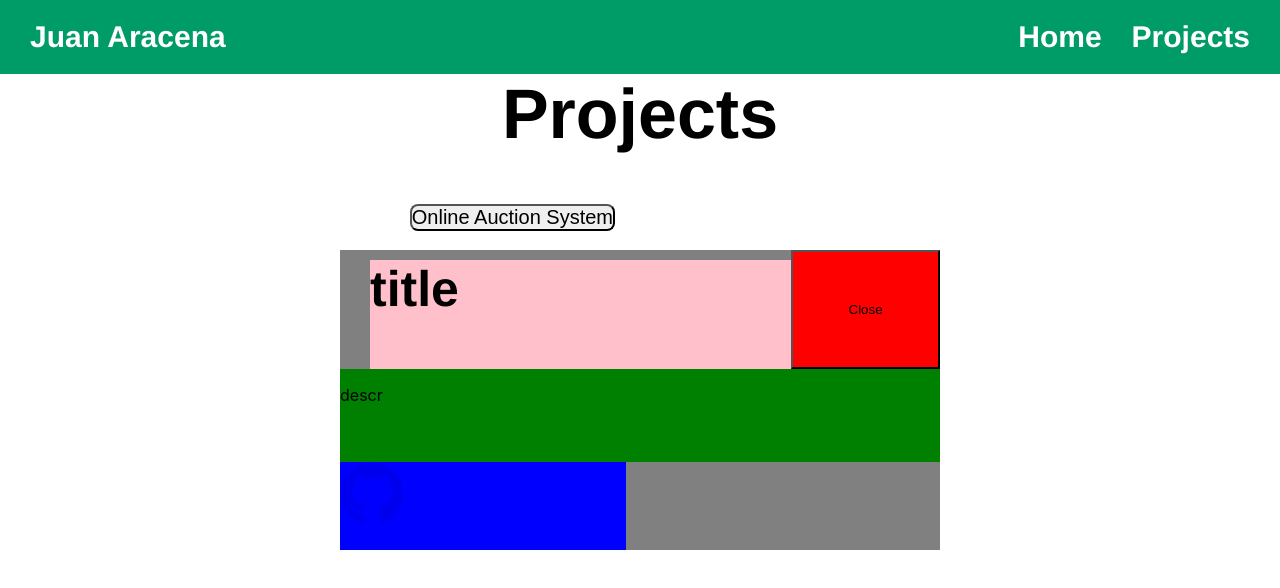
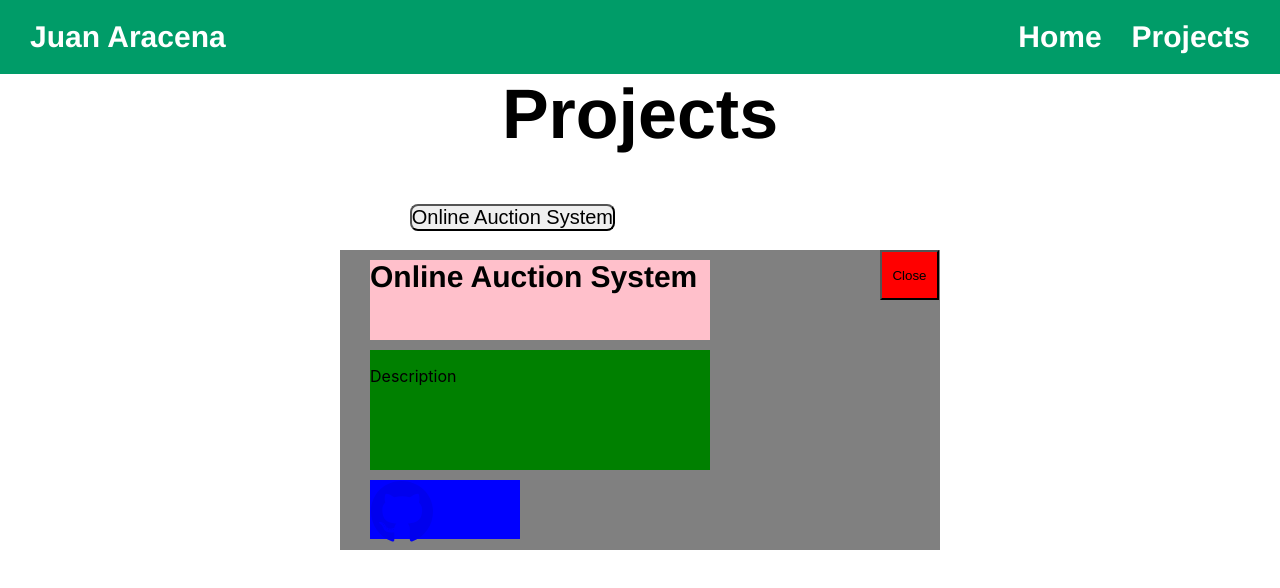
Before and after one commit to JuanAracena/PersonalWebsite, a React (Create React App) app: page /projects in a window 1280 px wide. Both pictures are taken after a click on the button "Online Auction System". Shown: the top 588 px of the page. Built offline with nearby package versions, Linux system fonts and the light colour scheme; the HTML template or start-up script is replaced by a standard one.

Commit message:
Made adjustments to the curtain grid

```diff
--- a/src/components/Projects.js
+++ b/src/components/Projects.js
@@ -2,7 +2,6 @@ import React from "react";
 import {FaGithub} from "react-icons/fa";
 import './ProjectsStyles.css'
 import {useState} from "react"
-import { isVisible } from "@testing-library/user-event/dist/utils";
 
 
 function hiddenDiv(title, descr, github, isVisible, setIsVisible){
@@ -18,8 +17,11 @@ function hiddenDiv(title, descr, github, isVisible, setIsVisible){
             <div id="description">
                 <p>{descr}</p>
             </div>
+            <div id="projImageDiv">
+                <img className="projImage" src="" alt=""></img>
+            </div>
             <div id="link">
-                <a href="https://github.com/JuanAracena/OnlineAuctionSystem"><FaGithub size="4em"/></a>
+                <a href={github}><FaGithub size="4em"/></a>
             </div>
 
         </div>
@@ -27,8 +29,12 @@ function hiddenDiv(title, descr, github, isVisible, setIsVisible){
 }
 
 function Projects() {
-    // const button = document.querySelector("div description")
-    // console.log(button)
+    const list = {
+        "title" : ["Online Auction System"],
+        "descr" : ["Description"],
+        "image" : ["Image"],
+        "github" : ["https://github.com/JuanAracena/OnlineAuctionSystem"]
+    }
 
     const [isVisible, setIsVisible] = useState(false);
 
@@ -37,14 +43,14 @@ function Projects() {
             <h1>Projects</h1>
             <div id="box">
                 <div classname="project-card">
-                    <img classname="proj" src=""></img>
+                    <img classname="proj" src="" alt=""></img>
                     <div classname="content">
                         <input id="projButton" type="button" value="Online Auction System" onClick={(event) => {event.preventDefault()
                         setIsVisible(!isVisible)}}>
                         {isVisible ? console.log("Show content") : console.log("Hide content")}
                         </input>
                         {isVisible && (
-                            hiddenDiv("title", "descr", "github", isVisible, setIsVisible)
+                            hiddenDiv(list.title[0], list.descr[0], list.github[0], isVisible, setIsVisible)
                         )}
 
                     </div>
--- a/src/components/ProjectsStyles.css
+++ b/src/components/ProjectsStyles.css
@@ -38,11 +38,14 @@
     width: 600px;
     height: 300px;
     transform: translate(-50%, -50%);
+    grid-template-columns: 30% 30% 36.5%;
+    grid-template-rows: 30% 40% 23%;
     grid-template-areas:
-        'T T T C'
-        'D D D D'
-        'D D D D'
-        'G G . .';
+        'T T C'
+        'D D I'
+        'G . .';
+    column-gap: 10px;
+    row-gap: 10px;
 
 
 }
@@ -52,22 +55,27 @@
     margin-top: 10px;
     font-family: Helvetica;
     grid-area: T;
-    font-size: 50px;
+    font-size: 30px;
     background-color: pink;
 }
 
 #description{
     grid-area: D;
+    margin-left: 30px;
     background-color: green;
 }
 
 #link{
     grid-area: G;
+    margin-left: 30px;
+    margin-bottom: 10px;
     background-color: blue;
 }
 
 #closeButton {
     grid-area: C;
+    margin-bottom: 40px;
+    margin-left: 160px;
     background-color: red;
 }
 
```
